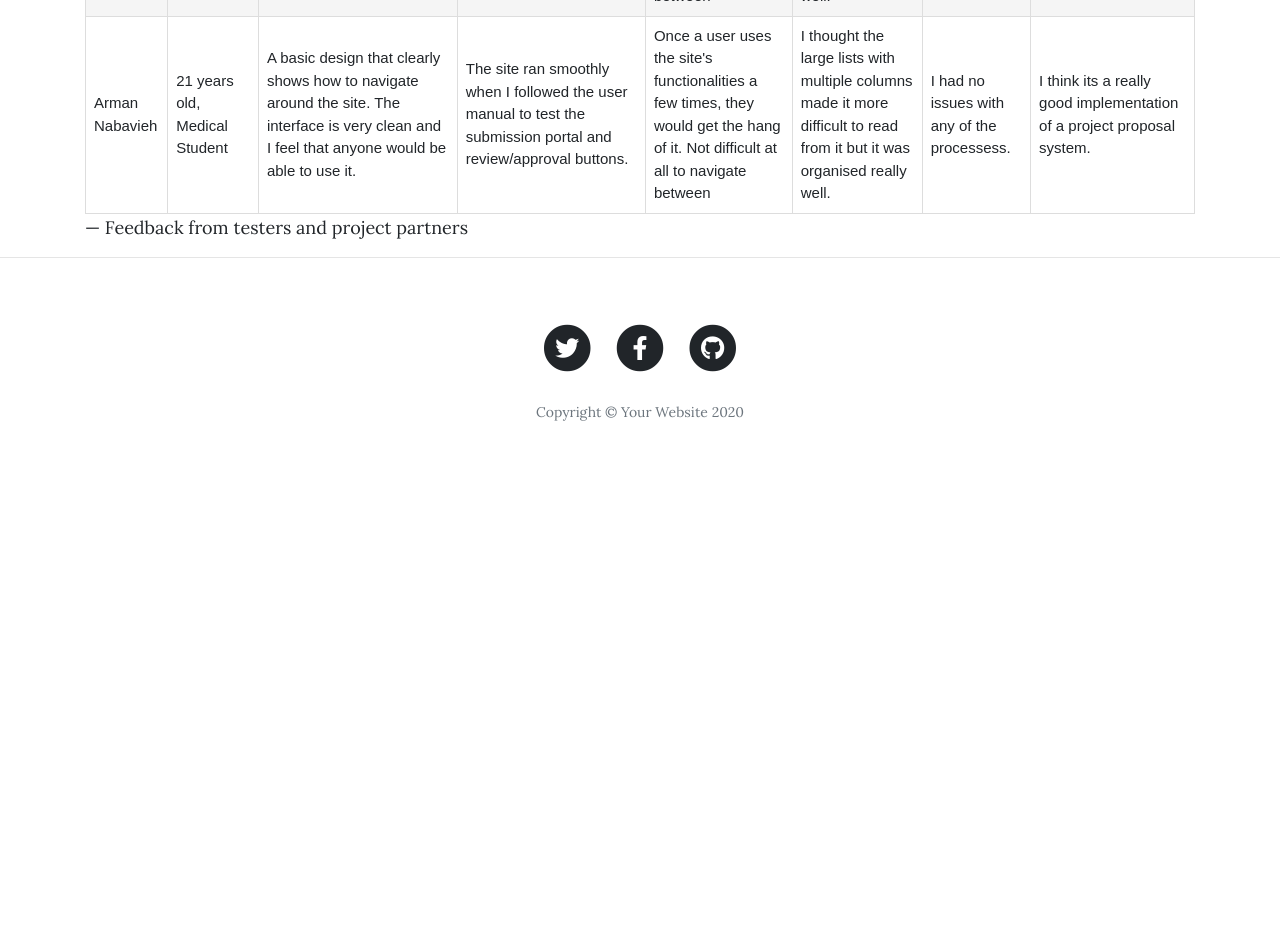
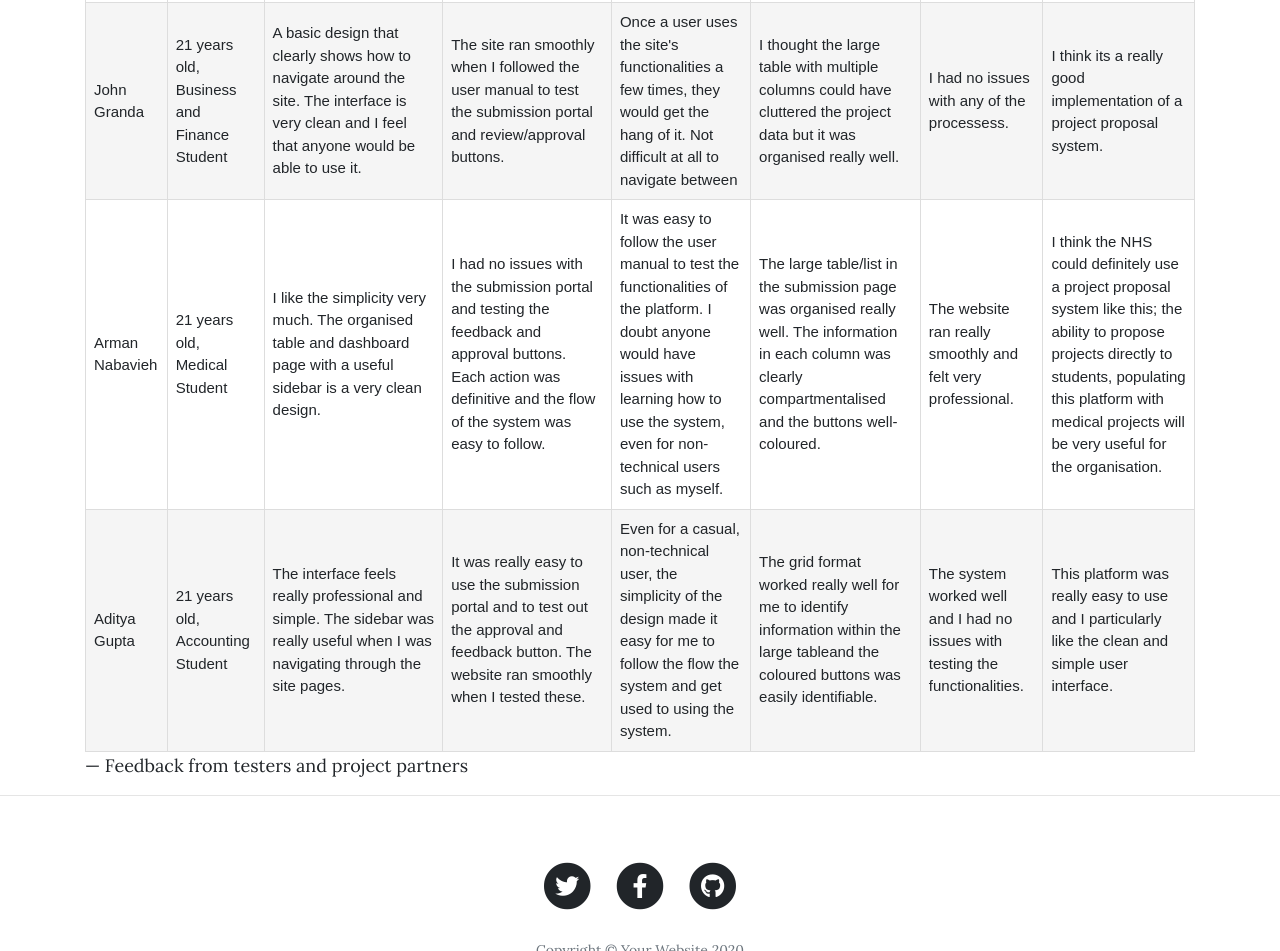
Before and after one commit to nsultana94/comp0016website, a website: page testing.html in a window 1280 px wide. Shown: the part 6426-7377 px from the top of the page. Before the commit the page ends 6914 px from the top, so only its background shows below. Drawn offline with nearby package versions, Linux system fonts and the light colour scheme.

Commit message:
added to eval and test

```diff
--- a/testing.html
+++ b/testing.html
@@ -120,7 +120,7 @@ tr:nth-child(even) {
       [TODO]
 
       </p> Throughout the project we tried to adapt the agile technique of Test-Driven Development. This allowed us to test constantly after we implemented each feature, and allowed to us to ensure that each feature was fully functional and bug free before we continued working
-      on another feature. We were able to adapt pair programming through the development process and so as a result, we were able to give feedback on eachother's code and test for bugs. We would also have frequent code reviews of each other's code
+      on another feature. We were able to adapt pair programming through the development process and so as a result, we were able to give feedback on each other's code and test for bugs. We would also have frequent code reviews of each other's code
       in order to make sure the code was seamless and bug free.
 
       </p> As we were trying to do TDD, this revealed to us many bugs as we developed, but they were easy to solve as it was easy to pinpoint the source of the bugs. This is because, we would only push to the main branch in the repo  only if the code was functioning and so we knew that it was working up until that point.
@@ -169,6 +169,10 @@ tr:nth-child(even) {
       and friends also used similar devices, and this could only be tested after deployment. However, the testing did reveal some bugs in compatibility that should be addressed in the future.
       </p> [TODO]
       <h3> Responsive Design Testing </h3>
+      We ran our Sharepoint site across multiple devices (smartphone and tablet) and there were no drawbacks regarding the key functionalities of the system. However, our system was not
+      designed for small screens and therefore a user may find it more difficult to navigate the website due to the lack of screen space. We also ran our site across multiple browsers (Firefox,
+      Chrome, Opera, Safari) and there were no issues.
+
       </p> [TODO]
 
 </p>
@@ -406,7 +410,7 @@ For a beginner it requires a walkthrough and a user guide or demo through the sy
   </tr>
   <tr>
     <td> John Granda</td>
-    <td> 21 years old, Business and Finance Major </td>
+    <td> 21 years old, Business and Finance Student </td>
 
     <td> A basic design that clearly shows how to navigate around the site. The interface is very clean and I feel that anyone would be able to use it.
     </td>
@@ -418,7 +422,7 @@ For a beginner it requires a walkthrough and a user guide or demo through the sy
     <td> Once a user uses the site's functionalities a few times, they would get the hang of it. Not difficult at all to navigate between
     </td>
 
-    <td> I thought the large lists with multiple columns made it more difficult to read from it but it was organised really well.
+    <td> I thought the large table with multiple columns could have cluttered the project data but it was organised really well.
     </td>
 
     <td> I had no issues with any of the processess.
@@ -431,23 +435,48 @@ For a beginner it requires a walkthrough and a user guide or demo through the sy
     <td> Arman Nabavieh</td>
     <td> 21 years old, Medical Student </td>
 
-    <td> A basic design that clearly shows how to navigate around the site. The interface is very clean and I feel that anyone would be able to use it.
+    <td> I like the simplicity very much. The organised table and dashboard page with a useful sidebar is a very clean design.
     </td>
 
     <td>
-      The site ran smoothly when I followed the user manual to test the submission portal and review/approval buttons.
+      I had no issues with the submission portal and testing the feedback and approval buttons. Each action was definitive and the flow of the system was easy to follow.
     </td>
 
-    <td> Once a user uses the site's functionalities a few times, they would get the hang of it. Not difficult at all to navigate between
+    <td> It was easy to follow the user manual to test the functionalities of the platform. I doubt anyone would have issues with learning how to use the system, even for non-technical users
+      such as myself.
     </td>
 
-    <td> I thought the large lists with multiple columns made it more difficult to read from it but it was organised really well.
+    <td> The large table/list in the submission page was organised really well. The information in each column was clearly compartmentalised and the buttons well-coloured.
     </td>
 
-    <td> I had no issues with any of the processess.
+    <td> The website ran really smoothly and felt very professional.
     </td>
 
-   <td> I think its a really good implementation of a project proposal system.
+   <td> I think the NHS could definitely use a project proposal system like this; the ability to propose projects directly to students, populating this platform with medical projects
+     will be very useful for the organisation.
+
+  </tr>
+  <tr>
+    <td> Aditya Gupta</td>
+    <td> 21 years old, Accounting Student </td>
+
+    <td> The interface feels really professional and simple. The sidebar was really useful when I was navigating through the site pages.
+    </td>
+
+    <td>
+        It was really easy to use the submission portal and to test out the approval and feedback button. The website ran smoothly when I tested these.
+    </td>
+
+    <td> Even for a casual, non-technical user, the simplicity of the design made it easy for me to follow the flow the system and get used to using the system.
+    </td>
+
+    <td> The grid format worked really well for me to identify information within the large tableand the coloured buttons was easily identifiable.
+    </td>
+
+    <td> The system worked well and I had no issues with testing the functionalities.
+    </td>
+
+   <td> This platform was really easy to use and I particularly like the clean and simple user interface.
 
   </tr>
   </table>
```
Also changed, not shown: evaluation.html (+23 -15 lines).
